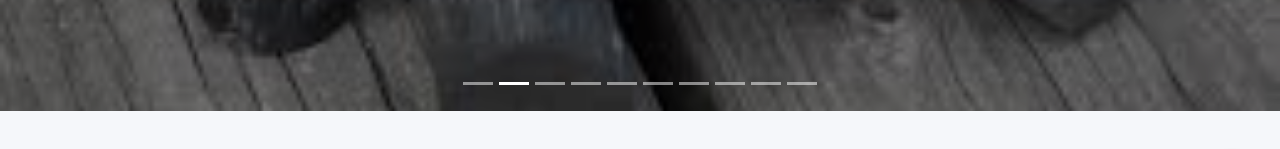
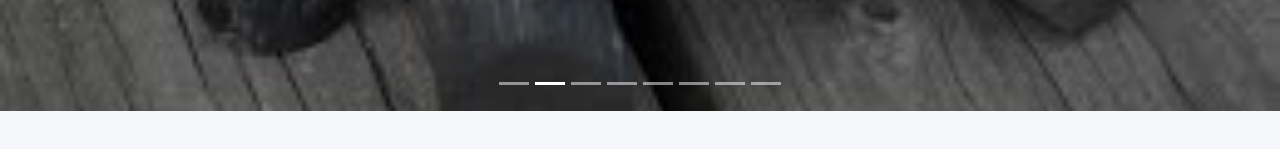
Before and after one commit to sanusijen/biogatelink, a React (Create React App) app: page / in a window 1280 px wide. Shown: the part 569-718 px from the top of the page. Built offline with nearby package versions, Linux system fonts and the light colour scheme; a web font is replaced by a local one.

Commit message:
Update hero.js

```diff
--- a/src/components/hero.js
+++ b/src/components/hero.js
@@ -68,25 +68,7 @@ var heroData = [
   description:
     'We manufacture durable and high-quality plastic containers for domestic and industrial use, designed for strength, safety, and long-term reliability.',
   link: 'https://www.facebook.com'
-},
-{
-  id: 9,
-  image: require('../assets/images/plastic.jpeg'),
-  title: 'Industrial Plastic Solutions',
-  description:
-    'Our plastic production services deliver customizable containers tailored for storage, packaging, and logistics, meeting modern industry standards.',
-  link: 'https://www.facebook.com'
-},
-
-{
-  id: 10,
-  image: require('../assets/images/clear.jpeg'),
-  title: 'Clearing and Forwarding Services',
-  description:
-    'We provide efficient clearing and forwarding services, ensuring smooth customs processing, timely delivery, and reliable logistics solutions.',
-  link: 'https://www.facebook.com'
 }
-
 
 ];
 
```
